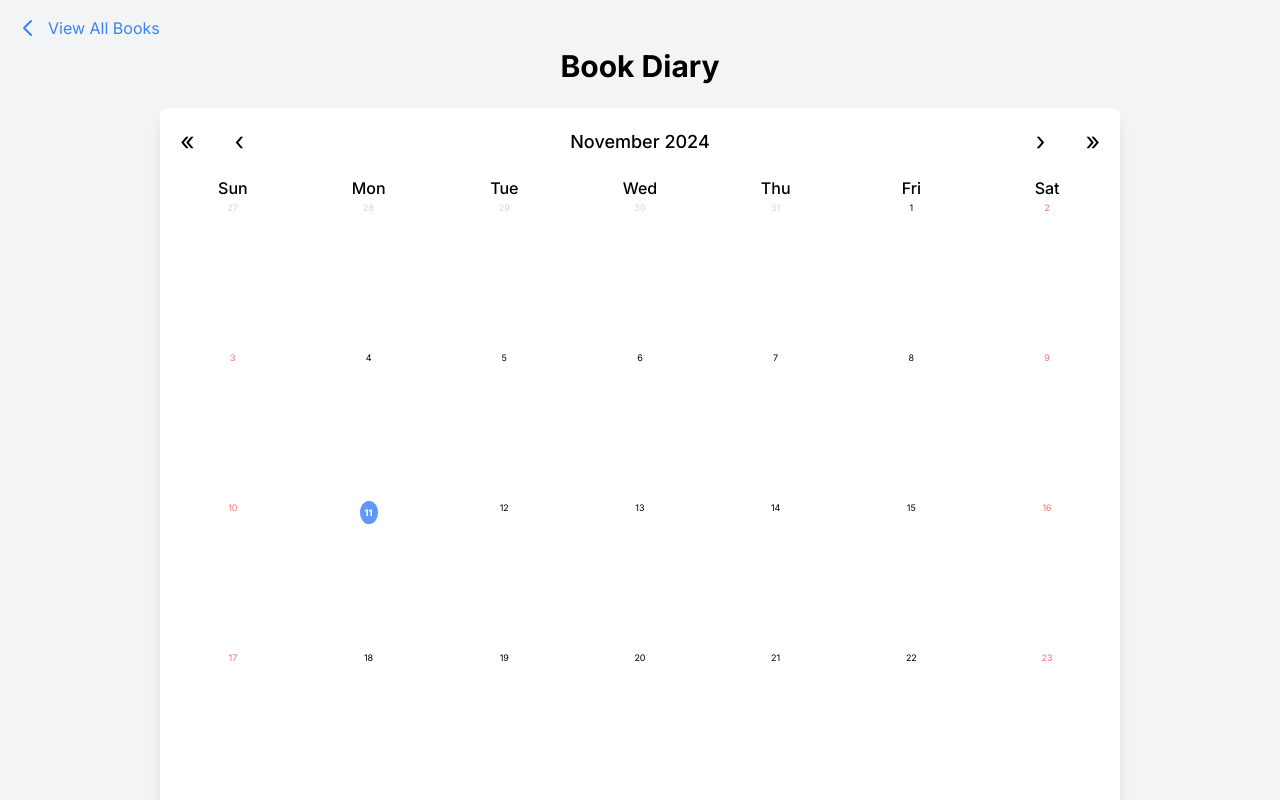
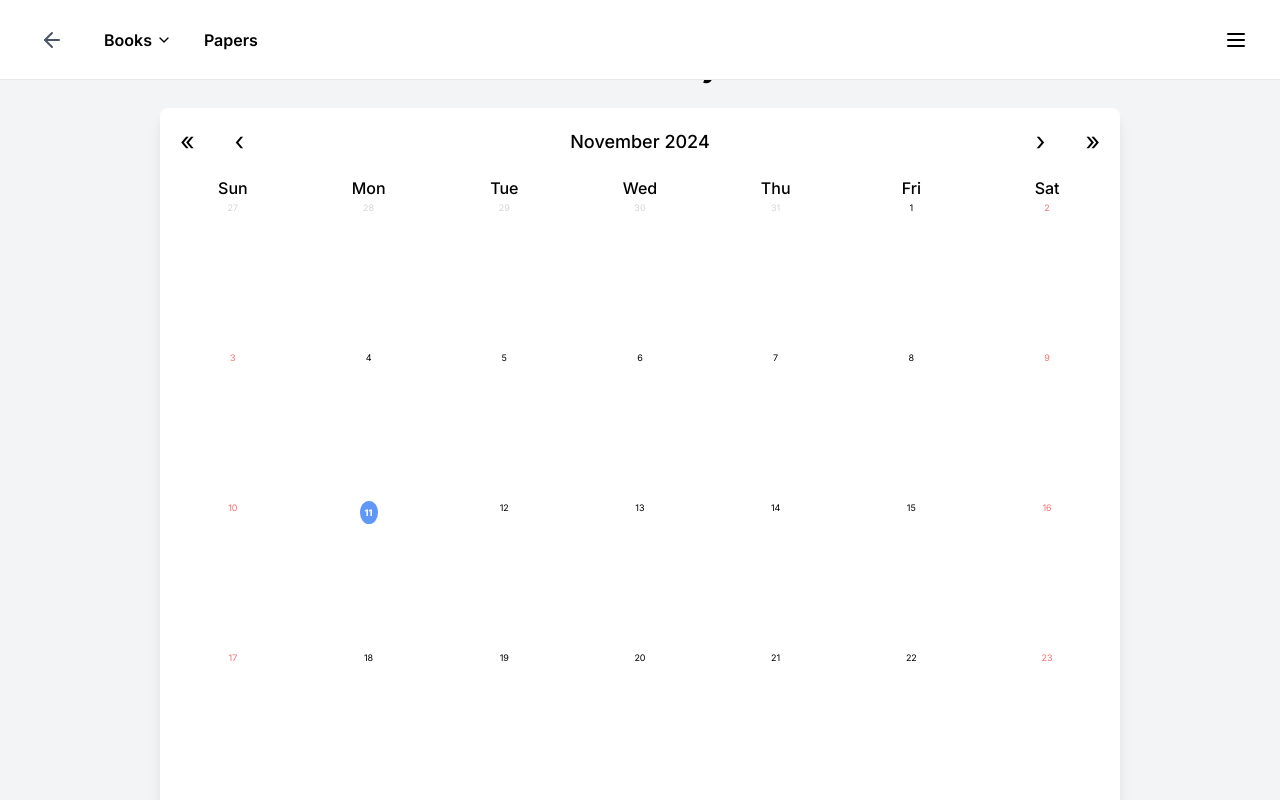
Before and after one commit to hwahyeon/book-diary, a Next.js app: page / in a window 1280 px wide. Shown: the top 800 px of the page. Built offline with nearby package versions, Linux system fonts and the light colour scheme.

Commit message:
feat: Add Navbar to layout

```diff
--- a/src/app/layout.tsx
+++ b/src/app/layout.tsx
@@ -1,6 +1,7 @@
 import type { Metadata } from "next";
 import { Inter } from "next/font/google";
 import "./globals.css";
+import { Navbar } from "@/components/Navbar";
 
 const inter = Inter({ subsets: ["latin"] });
 
@@ -17,7 +18,10 @@ export default function RootLayout({
 }>) {
   return (
     <html lang="en">
-      <body className={inter.className}>{children}</body>
+      <body className={inter.className} py-20>
+        <Navbar />
+        {children}
+      </body>
     </html>
   );
 }
```
